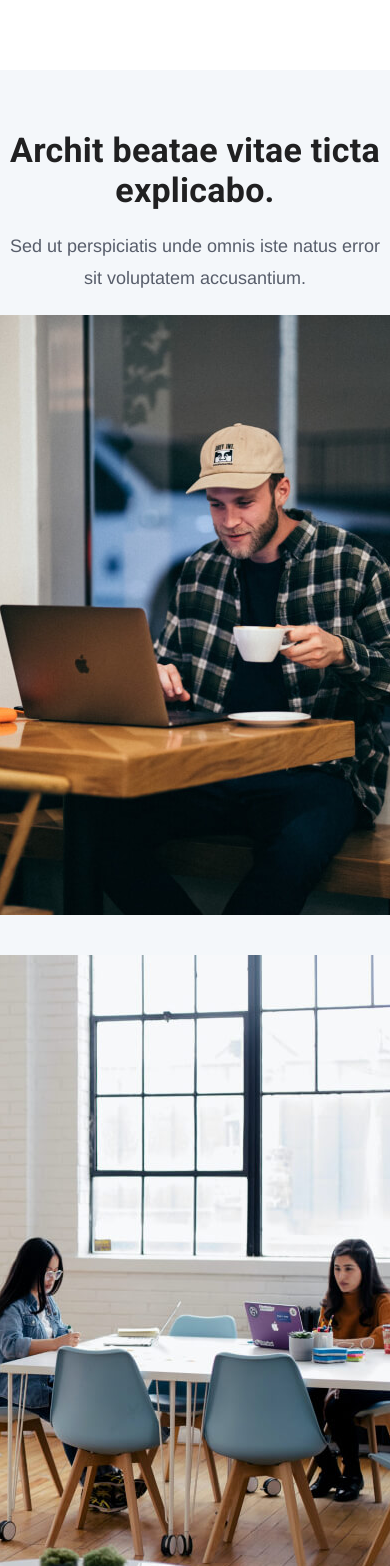
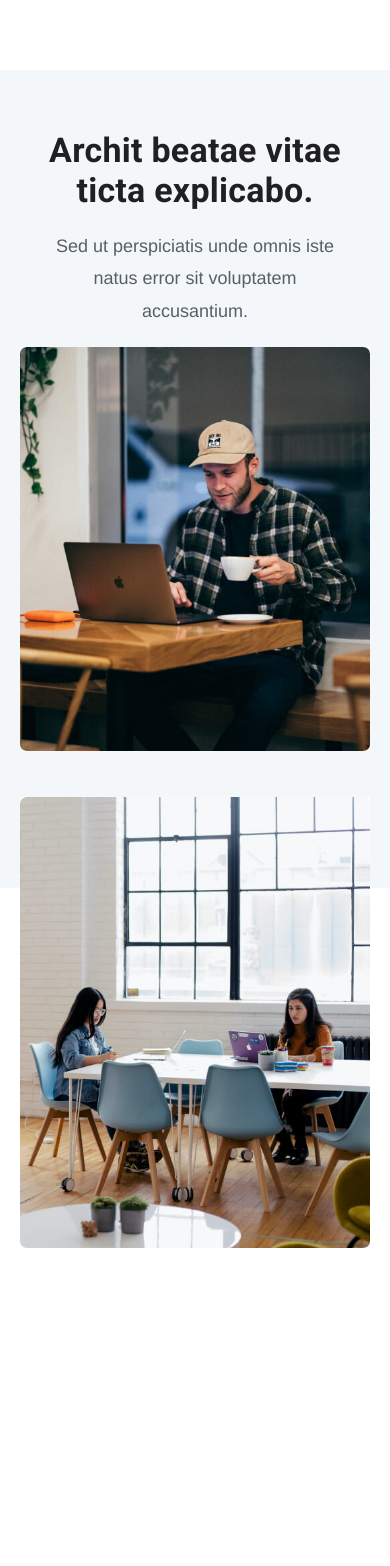
Before and after one commit to luislovera87/landing-18-2, a Vue app: page / in a window 390 px wide. Shown: the part 3362-4928 px from the top of the page. After the commit the page ends 4690 px from the top, so only its background shows below. Built offline with nearby package versions, Linux system fonts and the light colour scheme; a small style sheet from the web is missing.

Commit message:
fix mobile padding four section

```diff
--- a/src/components/SectionFour.vue
+++ b/src/components/SectionFour.vue
@@ -7,7 +7,7 @@
   >
     <v-col cols="12" lg="5" md="6" sm="12" class="mx-auto mx-lg-auto">
       <v-row no-gutters justify="center" align="center">
-        <v-col cols="12" lg="12" md="9" sm="9">
+        <v-col cols="9" lg="12" md="9" sm="9">
           <div
             class="text-center text-lg-h3 text-md-h3 text-sm-h3 text-h4 font-weight-bold pb-lg-5 pb-md-5 pb-sm-5 pb-5"
           >
@@ -21,13 +21,14 @@
             accusantium.
           </div>
         </v-col>
+        <v-col cols="12" lg="12" md="12" sm="12" class="text-center">
           <img
               src="../assets/img/landing-181-1.jpg"
               alt="Img-1"
-          class="rounded-lg mx-lg-auto py-lg-5 py-md-5 py-sm-5 py-5"
-          width="auto"
-          height="auto"
+              class="rounded-lg pa-lg-5 pa-md-5 pa-sm-5 pa-5"
+              :style="{ 'max-width': '100%', height: 'auto' }"
             />
+        </v-col>
       </v-row>
     </v-col>
     <v-col cols="12" lg="5" md="6" sm="12" class="mx-auto mx-lg-auto">
@@ -35,9 +36,8 @@
          <img
               src="../assets/img/landing-181-2.jpg"
               alt="Img-1"
-          class="rounded-lg mx-lg-auto py-lg-5 py-md-5 py-sm-5 py-5"
-          width="auto"
-          height="auto"
+              class="rounded-lg pa-lg-5 pa-md-5 pa-sm-5 pa-5"
+              :style="{ 'max-width': '100%', height: 'auto' }"
             />
       </v-row>
     </v-col>
```
Lines whose indentation alone changed are shown as unchanged.
